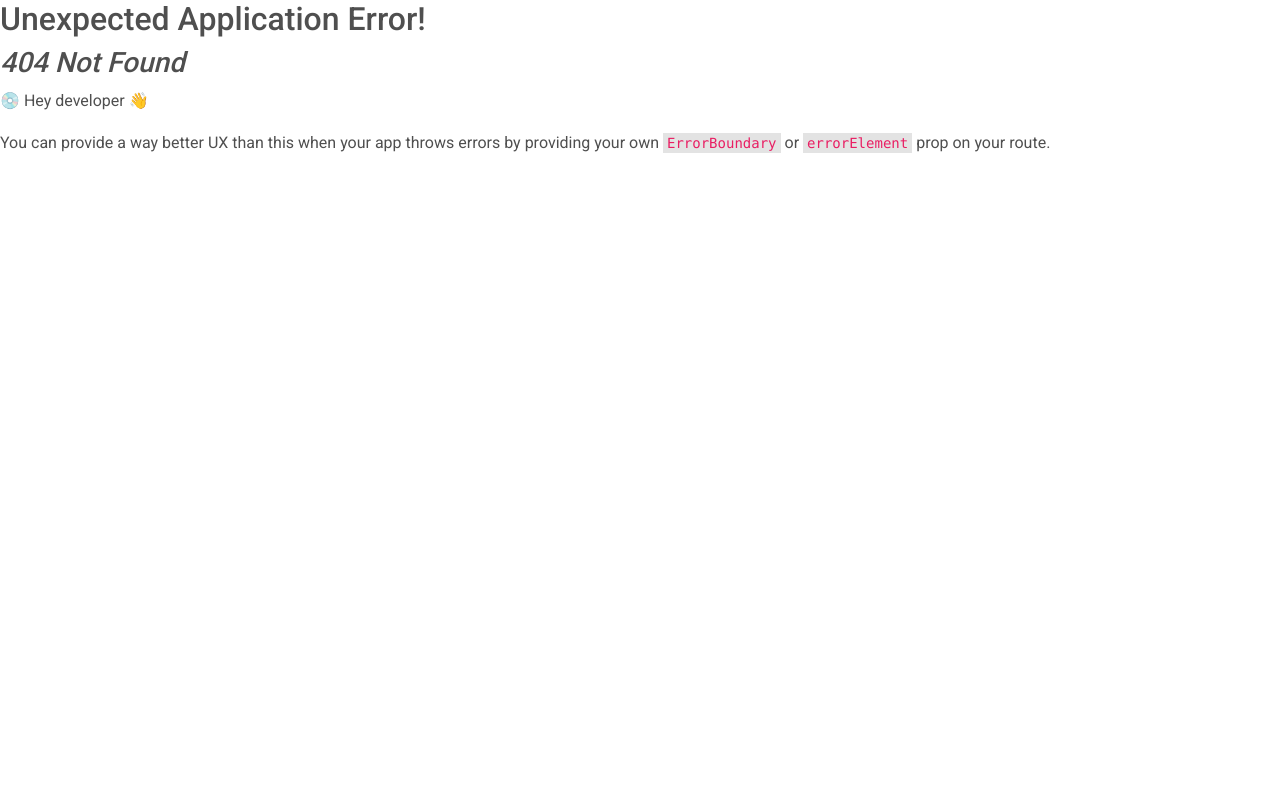
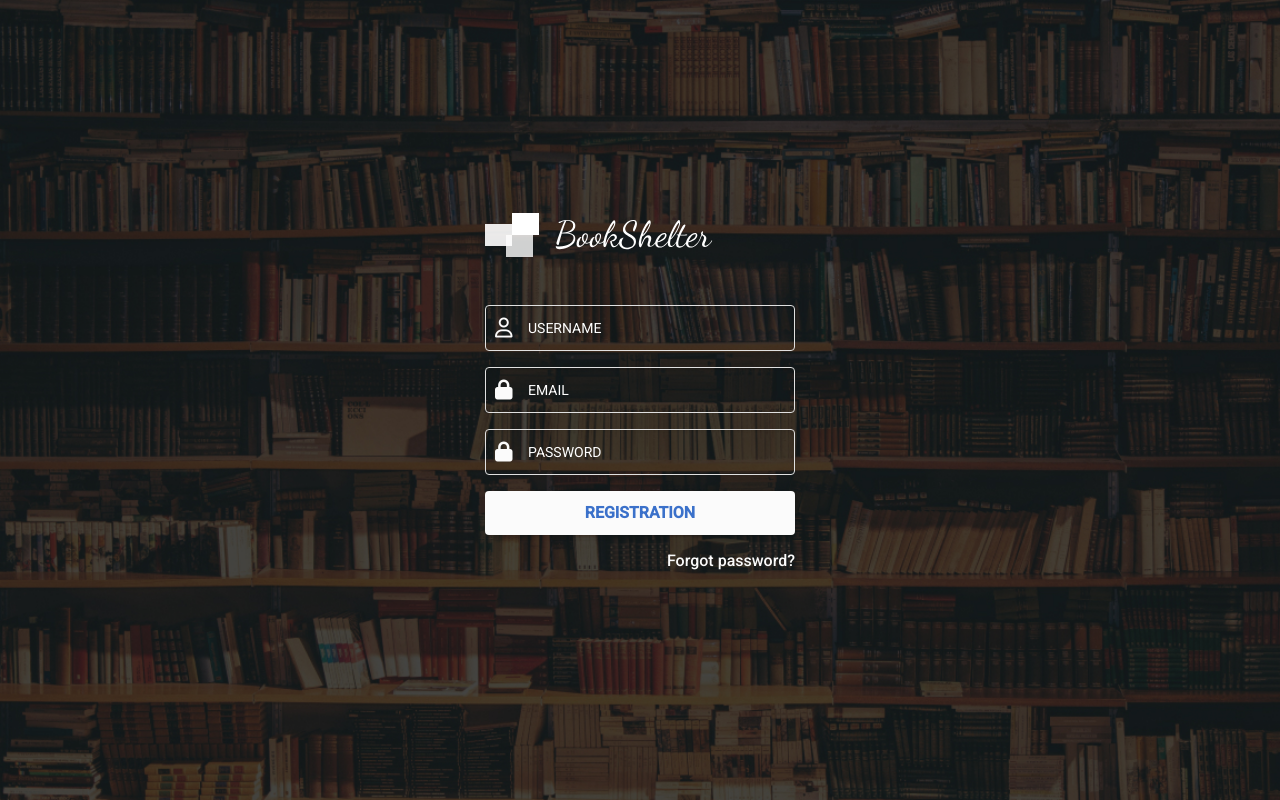
Before and after one commit to AbdujalilovIsmoil/BookShelter-Real-Site, a React (Vite) app: page /registration in a window 1280 px wide. Before the commit this address had no page. Built offline with nearby package versions, Linux system fonts and the light colour scheme.

Commit message:
Login and Registration

```diff
--- a/src/components/Header/index.jsx
+++ b/src/components/Header/index.jsx
@@ -1,21 +1,29 @@
 import React from "react";
 import "./Header.scss";
 import Logo from "../../assets/images/svg/intro/intro.svg";
+import { useNavigate, Link } from "react-router-dom";
 
 const index = () => {
+  const navigate = useNavigate();
+
+  const logoutFunction = () => {
+    navigate("/registration");
+    localStorage.clear();
+  };
+
   return (
     <>
       <header className="header bg-light">
         <div className="container">
           <nav className="nav d-flex justify-content-between align-items-center py-3 w-100">
-            <a href="./index.html" className="nav-link">
+            <Link to="/" className="nav-link">
               <img
                 src={Logo}
                 alt="BookShelter"
                 title="BookShelter"
                 className="nav-link__intro"
               />
-            </a>
+            </Link>
             <form className="nav-form">
               <label htmlFor="#" className="nav-form-label">
                 <i className="nav-form-label__icon fa fa-search"></i>
@@ -31,6 +39,7 @@ const index = () => {
               <button
                 type="button"
                 className="nav-contact__btn btn btn-info text-light shadow-sm"
+                onClick={logoutFunction}
               >
                 Logout
               </button>
--- a/src/components/Login/index.jsx
+++ b/src/components/Login/index.jsx
@@ -1,35 +1,53 @@
-import React from "react";
+import { useEffect } from "react";
 import "./Login.scss";
 import LoginLogo from "../../assets/images/svg/login-logo/login-logo.svg";
 import { useSelector, useDispatch } from "react-redux";
 import { Input, Button } from "../../UI/index";
-import { USERNAME, PASSWORD, CLEAR_INPUT } from "../action";
-import { useNavigate } from "react-router-dom";
+import { EMAIL, PASSWORD, CLEAR_INPUT } from "../action";
+import { useNavigate, Link } from "react-router-dom";
 
 const index = () => {
-  const { username, password } = useSelector((state) => state);
+  const { email, password } = useSelector((state) => state);
   const dispatch = useDispatch();
   const navigate = useNavigate();
+  const getLocalStorageValues =
+    JSON.parse(localStorage.getItem("registration")) || [];
 
+  if (
+    !getLocalStorageValues.username ||
+    !getLocalStorageValues.password ||
+    !getLocalStorageValues.email
+  ) {
+    useEffect(() => {
+      navigate("/registration");
+    }, []);
+  }
 
   const addToRegistration = (e) => {
     e.preventDefault();
     const user = {
-      username: username.trim().length !== 0,
+      email: email.trim().length !== 0,
       password: password.trim().length !== 0
     };
 
     const userValues = {
-      username: username,
+      email: email,
       password: password
     };
 
-    if (user.username && user.password) {
-      navigate("/admin");
-      dispatch(CLEAR_INPUT());
-      localStorage.setItem("user", JSON.stringify(userValues));
+    if (user.email && user.password) {
+      if (
+        userValues.email === getLocalStorageValues.email &&
+        userValues.password === getLocalStorageValues.password
+      ) {
+        navigate("/");
+        dispatch(CLEAR_INPUT());
+        localStorage.setItem("login", JSON.stringify(userValues));
+      }else {
+        alert("NOT FOUND");
+      }
     } else {
-      alert("No Correct");
+      alert("Login is not filled");
     }
   };
 
@@ -38,29 +56,30 @@ const index = () => {
       <section className="login">
         <div className="container">
           <div className="login-container">
-            <a className="login-container-link" href="#" target="_blank">
+            <Link className="login-container-link" to="/">
               <img
                 src={LoginLogo}
                 alt="login-logo"
                 title="login-logo"
                 className="login-container-link__img"
               />
-            </a>
+            </Link>
             <form
               className="login-container-form mt-5"
               onSubmit={(e) => addToRegistration(e)}
             >
-              <label htmlFor="#" className="w-100 position-relative">
+              <label className="w-100 position-relative">
                 <Input
-                  type="text"
+                  type="email"
                   className="login-container-form__input form-control bg-transparent border border-1 text-light w-100"
-                  placeholder="Username"
-                  value={username}
-                  onChange={(e) => dispatch(USERNAME(e.target.value))}
+                  placeholder="email"
+                  value={email}
+                  onChange={(e) => dispatch(EMAIL(e.target.value))}
+                  required
                 />
                 <i className="far fa-user text-light fs-5"></i>
               </label>
-              <label htmlFor="#" className="w-100 position-relative my-3">
+              <label className="w-100 position-relative my-3">
                 <Input
                   type="password"
                   className="login-container-form__input form-control bg-transparent border border-1 text-light w-100"
--- /dev/null
+++ b/src/components/Registration/Registration.scss
@@ -0,0 +1,100 @@
+@mixin flexbox($flex, $jc, $ai, $gap, $fd) {
+  display: $flex;
+  justify-content: $jc;
+  align-items: $ai;
+  gap: $gap;
+  flex-direction: $fd;
+}
+
+$placeholder-color: #FFFFFF;
+$btn-color: #0D75FF;
+
+.registration {
+  background-image: url("../../assets/images/jpg/bg/bg.jpg");
+  background-repeat: no-repeat;
+  background-size: cover;
+  min-height: 100vh;
+  @include flexbox(flex, center, center, stretch, row);
+  width: 100%;
+
+  &-container {
+    width: 25%;
+
+    &-link {
+      &__img {
+        height: 44px;
+      }
+    }
+
+    margin: 0 auto;
+
+    &-form {
+      &__input {
+        font-weight: 300;
+        font-size: 14px;
+        line-height: 20px;
+        text-indent: 30px;
+
+        padding: {
+          top: 12px;
+          bottom: 12px;
+        }
+
+        &::placeholder {
+          color: $placeholder-color;
+          text-transform: uppercase;
+
+        }
+      }
+
+      i {
+        position: absolute;
+        top: 12.5px;
+        left: 10px;
+        z-index: 1;
+      }
+
+      &__btn {
+        font-weight: 600;
+        font-size: 16px;
+        line-height: 20px;
+        color: $btn-color;
+
+        padding: {
+          top: 12px;
+          bottom: 12px;
+        }
+      }
+
+      &__text {
+        font-weight: 500;
+        font-size: 16px;
+        line-height: 20px;
+      }
+    }
+  }
+}
+
+@media only screen and (max-width: 1000px) {
+  .registration {
+    &-container {
+      width: 50%;
+    }
+  }
+}
+
+@media only screen and (max-width: 700px) {
+  .registration {
+    &-container {
+      width: 75%;
+    }
+  }
+}
+
+@media only screen and (max-width: 500px) {
+  .registration {
+    &-container {
+      width: 100%;
+    }
+  }
+}
--- /dev/null
+++ b/src/components/Registration/index.jsx
@@ -0,0 +1,107 @@
+import { useEffect } from "react";
+import "./Registration.scss";
+import LoginLogo from "../../assets/images/svg/login-logo/login-logo.svg";
+import { useSelector, useDispatch } from "react-redux";
+import { Input, Button } from "../../UI/index";
+import { USERNAME, PASSWORD, CLEAR_INPUT, EMAIL } from "../action";
+import { useNavigate, Link } from "react-router-dom";
+
+const index = () => {
+  const re =
+  /^\w+([\.-]?\w+)*@\w+([\.-]?\w+)*(\.\w{2,3})+$/;
+  const { username, password, email } = useSelector((state) => state);
+  const dispatch = useDispatch();
+  const navigate = useNavigate();
+
+  const addToRegistration = (e) => {
+    e.preventDefault();
+    const user = {
+      username: username.trim().length !== 0,
+      password: password.trim().length !== 0,
+      email: email.trim().length !== 0
+    };
+
+    const userValues = {
+      username: username,
+      password: password,
+      email: email
+    };
+
+    if (user.username && user.password && user.email) {
+      if (userValues.email.match(re)) {
+        navigate("/login");
+        localStorage.setItem("registration", JSON.stringify(userValues));
+        dispatch(CLEAR_INPUT());
+      } else {
+        alert("EMIL NOT FOUND");
+      }
+    } else {
+      alert("Registration is not filled");
+    }
+  };
+
+  return (
+    <>
+      <section className="registration">
+        <div className="container">
+          <div className="registration-container">
+            <Link className="registration-container-link" to="/">
+              <img
+                src={LoginLogo}
+                alt="registration-logo"
+                title="registration-logo"
+                className="registration-container-link__img"
+              />
+            </Link>
+            <form
+              className="registration-container-form mt-5"
+              onSubmit={(e) => addToRegistration(e)}
+            >
+              <label className="w-100 position-relative">
+                <Input
+                  type="text"
+                  className="registration-container-form__input form-control bg-transparent border border-1 text-light w-100"
+                  placeholder="Username"
+                  value={username}
+                  onChange={(e) => dispatch(USERNAME(e.target.value))}
+                />
+                <i className="far fa-user text-light fs-5"></i>
+              </label>
+              <label className="w-100 position-relative my-3">
+                <Input
+                  type="email"
+                  className="registration-container-form__input form-control bg-transparent border border-1 text-light w-100"
+                  placeholder="email"
+                  value={email}
+                  onChange={(e) => dispatch(EMAIL(e.target.value))}
+                />
+                <i className="fas fa-lock text-light fs-5"></i>
+              </label>
+              <label className="w-100 position-relative mb-3">
+                <Input
+                  type="password"
+                  className="registration-container-form__input form-control bg-transparent border border-1 text-light w-100"
+                  placeholder="password"
+                  value={password}
+                  onChange={(e) => dispatch(PASSWORD(e.target.value))}
+                />
+                <i className="fas fa-lock text-light fs-5"></i>
+              </label>
+              <Button
+                type="submit"
+                className="registration-container-form__btn btn btn-light text-primary shadow-sm w-100 text-uppercase"
+              >
+                registration
+              </Button>
+              <p className="registration-container-form__text text-light text-end mt-3">
+                Forgot password?
+              </p>
+            </form>
+          </div>
+        </div>
+      </section>
+    </>
+  );
+};
+
+export default index;
--- a/src/components/RouterLayout/index.jsx
+++ b/src/components/RouterLayout/index.jsx
@@ -4,13 +4,21 @@ import { Outlet } from "react-router-dom";
 import { useNavigate } from "react-router-dom";
 
 const index = () => {
-  const getLocal = JSON.parse(localStorage.getItem("user")) || [];
+  const getRegistrationValues =
+    JSON.parse(localStorage.getItem("registration")) || [];
+  const getLoginValues = JSON.parse(localStorage.getItem("login")) || [];
   const navigate = useNavigate();
 
-  if (!getLocal.username && !getLocal.password) {
+  if (!getRegistrationValues.username && !getRegistrationValues.password) {
     useEffect(() => {
-      navigate("/");
-    },[]);
+      navigate("/registration");
+    }, []);
+  }
+
+  if (!getLoginValues.email && !getLoginValues.password) {
+    useEffect(() => {
+      navigate("/login");
+    }, []);
   }
 
   return (
--- a/src/components/action/index.jsx
+++ b/src/components/action/index.jsx
@@ -12,6 +12,13 @@ export const PASSWORD = (value) => {
   };
 };
 
+export const EMAIL = (value) => {
+  return {
+    type: "EMAIL",
+    payload: value
+  };
+};
+
 export const CLEAR_INPUT = () => {
   return {
     type: "CLEAR_INPUT"
--- a/src/components/index.jsx
+++ b/src/components/index.jsx
@@ -3,5 +3,6 @@ import Main from "./Main";
 import Section from "./section";
 import Navbar from "./Navbar";
 import Login from "./Login";
+import Registration from "./Registration";
 
-export { Header, Main, Section, Navbar, Login };
+export { Header, Main, Section, Navbar, Login, Registration };
--- a/src/components/reducer/index.jsx
+++ b/src/components/reducer/index.jsx
@@ -1,6 +1,7 @@
 const initialState = {
   username: "",
-  password: ""
+  password: "",
+  email: ""
 };
 
 export const reducer = (state = initialState, action) => {
@@ -19,7 +20,13 @@ export const reducer = (state = initialState, action) => {
       return {
         ...state,
         username: "",
-        password: ""
+        password: "",
+        email: ""
+      };
+    case "EMAIL":
+      return {
+        ...state,
+        email: action.payload
       };
     default:
       return state;
```
Also changed, not shown: src/App.jsx (+7 -3 lines).
